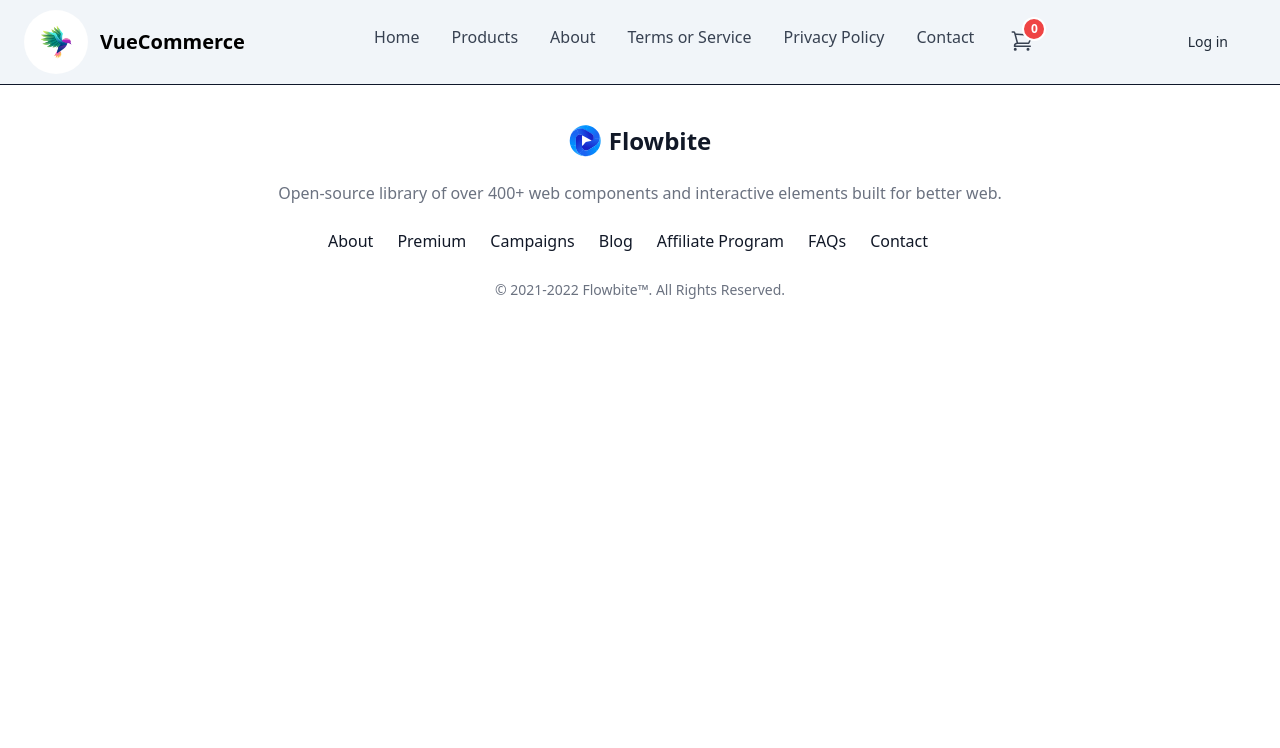
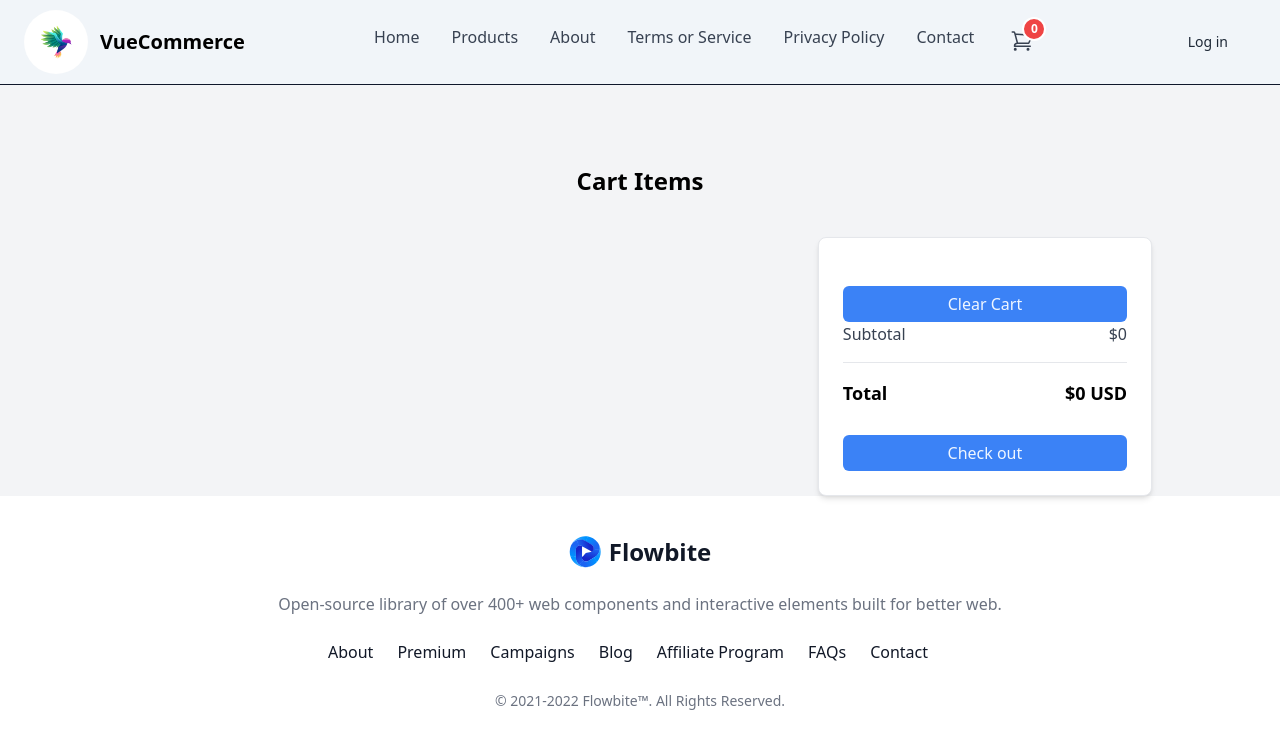
Before and after one commit to LearnWithMehediJaman/vue-commerce, a Vue app: page /cart in a window 1280 px wide. Shown: the top 748 px of the page. Built offline with nearby package versions, Linux system fonts and the light colour scheme.

Commit message:
- Shopping Cart

```diff
--- a/src/components/Header.vue
+++ b/src/components/Header.vue
@@ -1,5 +1,6 @@
 <script setup>
 import { RouterLink } from 'vue-router';
+import { cart } from '@/data/cart.js';
 </script>
 <template>
     <header>
@@ -82,7 +83,8 @@
                                     <span class="sr-only">Notifications</span>
                                     <div
                                         class="absolute inline-flex items-center justify-center w-6 h-6 text-xs font-bold text-white bg-red-500 border-2 border-white rounded-full -top-2 -end-2 dark:border-gray-900">
-                                        0</div>
+                                        {{ cart.totalItems }}
+                                    </div>
                                 </button>
 
                             </router-link>
--- a/src/components/ProductCard.vue
+++ b/src/components/ProductCard.vue
@@ -1,5 +1,7 @@
 <script setup>
 import StarIcon from './StarIcon.vue';
+import { cart } from '@/data/cart.js';
+
 defineProps({
     product:Object
 })
@@ -26,9 +28,11 @@
                 <span class="text-3xl font-bold text-gray-900 dark:text-white">
                     ${{ product.price }}
                 </span>
-                <a href="#"
-                    class="text-white bg-blue-700 hover:bg-blue-800 focus:ring-4 focus:outline-none focus:ring-blue-300 font-medium rounded-lg text-sm px-5 py-2.5 text-center dark:bg-blue-600 dark:hover:bg-blue-700 dark:focus:ring-blue-800">Add
-                    to cart</a>
+                <button
+                    @click="cart.add(product)"
+                    class="text-white bg-blue-700 hover:bg-blue-800 focus:ring-4 focus:outline-none focus:ring-blue-300 font-medium rounded-lg text-sm px-5 py-2.5 text-center dark:bg-blue-600 dark:hover:bg-blue-700 dark:focus:ring-blue-800">
+                    Add to cart
+                </button>
             </div>
         </div>
     </div>
--- a/src/data/cart.js
+++ b/src/data/cart.js
@@ -0,0 +1,24 @@
+import { reactive, computed } from 'vue';
+
+const cart = reactive({
+    items: [],
+    totalItems: computed(() => cart.items.length),
+    totalPrice: computed(() => cart.items.reduce((total, item) => total + item.price, 0)),
+    add(product) {
+        cart.items.push(product);
+        cart.total += product.price;
+    },
+    remove(product) {
+        const index = cart.items.indexOf(product);
+        cart.items.splice(index, 1);
+        cart.total -= product.price;
+    },
+    clear() {
+        cart.items = [];
+        cart.total = 0;
+    }
+});
+
+
+
+export { cart }
--- a/src/views/Cart.vue
+++ b/src/views/Cart.vue
@@ -1,4 +1,61 @@
 <script setup>
+import { cart } from '@/data/cart';
 </script>
 
-<template></template>
+<template>
+    <div class="bg-gray-100 pt-20">
+        <h1 class="mb-10 text-center text-2xl font-bold">Cart Items</h1>
+        <div class="mx-auto max-w-5xl justify-center px-6 md:flex md:space-x-6 xl:px-0">
+            <div class="rounded-lg md:w-2/3">
+                <div v-for="item in cart.items" class="justify-between mb-6 rounded-lg bg-white p-6 shadow-md sm:flex sm:justify-start">
+                    <img :src="item.thumbnail"
+                        alt="product-image" class="w-full rounded-lg sm:w-40" />
+                    <div class="sm:ml-4 sm:flex sm:w-full sm:justify-between">
+                        <div class="mt-5 sm:mt-0">
+                            <h2 class="text-lg font-bold text-gray-900">{{ item.title }}</h2>
+                            <p class="mt-1 text-xs text-gray-700">{{ item.brand }} - {{ item.category }}</p>
+                        </div>
+                        <div class="mt-4 flex justify-between sm:space-y-6 sm:mt-0 sm:block sm:space-x-6">
+                            <div class="flex items-center border-gray-100">
+                                <span
+                                    class="cursor-pointer rounded-l bg-gray-100 py-1 px-3.5 duration-100 hover:bg-blue-500 hover:text-blue-50">
+                                    - </span>
+                                <input class="h-8 w-8 border bg-white text-center text-xs outline-none" type="number"
+                                    value="2" min="1" />
+                                <span
+                                    class="cursor-pointer rounded-r bg-gray-100 py-1 px-3 duration-100 hover:bg-blue-500 hover:text-blue-50">
+                                    + </span>
+                            </div>
+                            <div class="flex items-center space-x-4">
+                                <p class="text-sm">${{ item.price }}</p>
+                                <svg @click="cart.remove(item)" xmlns="http://www.w3.org/2000/svg" fill="none" viewBox="0 0 24 24" stroke-width="1.5"
+                                    stroke="currentColor" class="h-5 w-5 cursor-pointer duration-150 hover:text-red-500">
+                                    <path stroke-linecap="round" stroke-linejoin="round" d="M6 18L18 6M6 6l12 12" />
+                                </svg>
+                            </div>
+                        </div>
+                    </div>
+                </div>
+            </div>
+            <!-- Sub total -->
+            <div class="mt-6 h-full rounded-lg border bg-white p-6 shadow-md md:mt-0 md:w-1/3">
+                <button @click="cart.clear" class="mt-6 w-full rounded-md bg-blue-500 py-1.5 font-medium text-blue-50 hover:bg-blue-600">
+                    Clear Cart
+                </button>
+                <div class="mb-2 flex justify-between">
+                    <p class="text-gray-700">Subtotal</p>
+                    <p class="text-gray-700">${{ cart.totalPrice }}</p>
+                </div>
+                <hr class="my-4" />
+                <div class="flex justify-between">
+                    <p class="text-lg font-bold">Total</p>
+                    <div class="">
+                        <p class="mb-1 text-lg font-bold">${{ cart.totalPrice }} USD</p>
+                    </div>
+                </div>
+                <button class="mt-6 w-full rounded-md bg-blue-500 py-1.5 font-medium text-blue-50 hover:bg-blue-600">Check
+                    out</button>
+            </div>
+        </div>
+    </div>
+</template>
--- a/src/views/Products.vue
+++ b/src/views/Products.vue
@@ -1,6 +1,7 @@
 <script setup>
 import ProductCard from '@/components/ProductCard.vue';
 import { ref, onMounted } from 'vue';
+
 
 const products = ref({});
 
```
